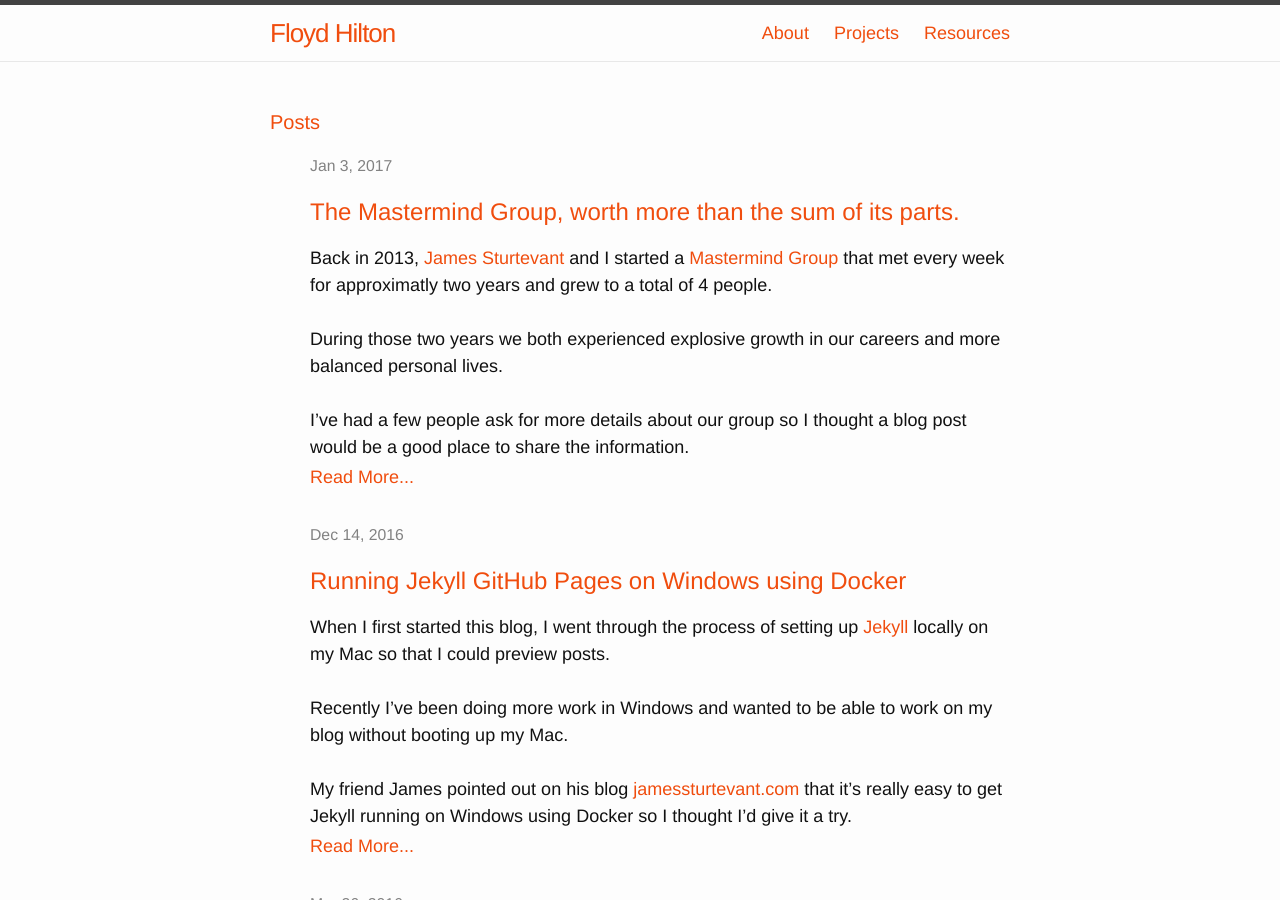
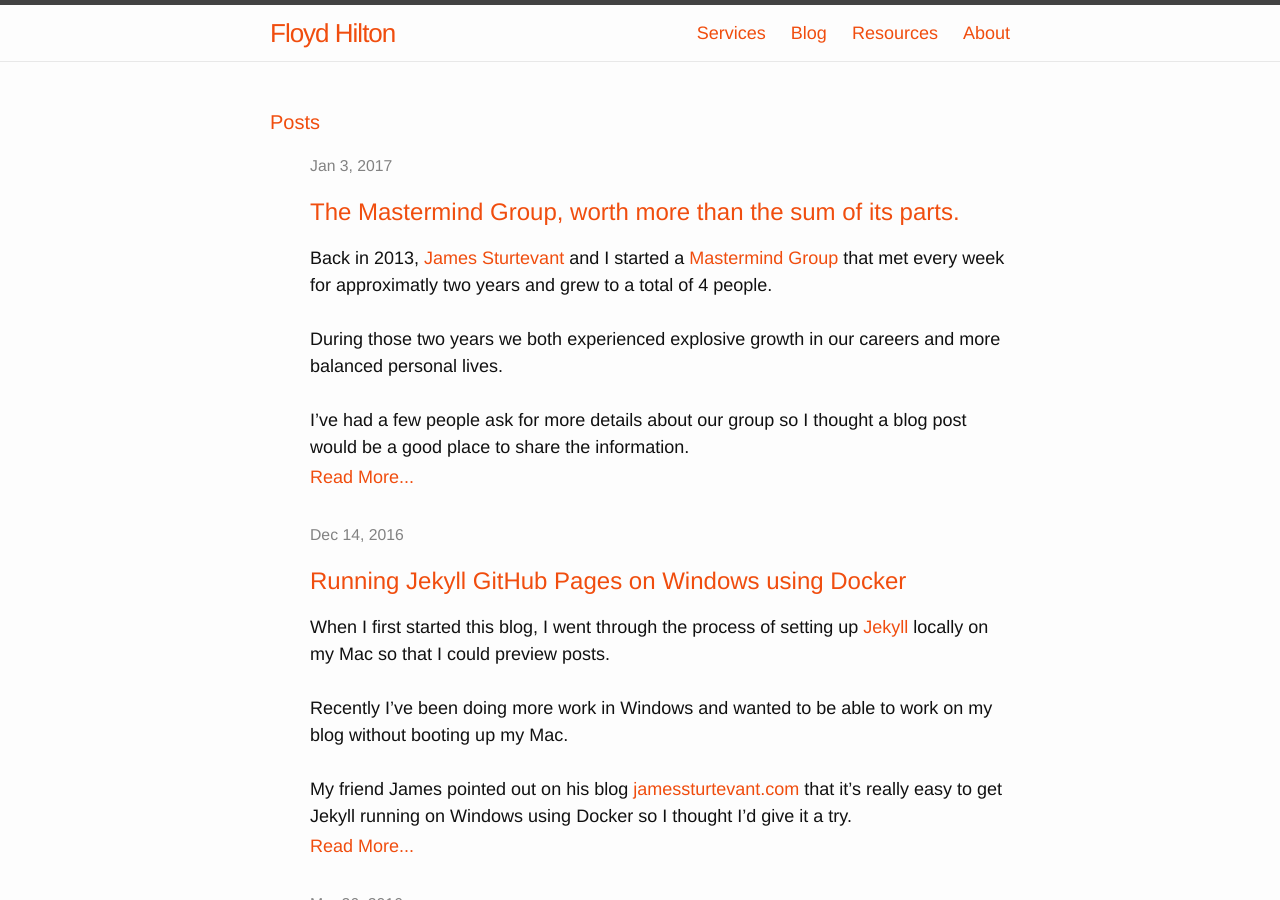
Before and after one commit to fhilton/fhilton.github.io, a Jekyll site: the page built from index.html, in a window 1280 px wide and 900 px high. Built offline with Jekyll 4.4.1, drawn with Linux system fonts in a browser that asks for light colours.

Commit message:
Updated header to reorder links.

```diff
--- a/_includes/header.html
+++ b/_includes/header.html
@@ -14,11 +14,10 @@
       </a>
 
       <div class="trigger">
-        {% for page in site.pages %}
-          {% if page.title %}
-          <a class="page-link" href="{{ page.url | prepend: site.baseurl }}">{{ page.title }}</a>
-          {% endif %}
-        {% endfor %}
+        <a class="page-link" href="/services/">Services</a>
+        <a class="page-link" href="/blog/">Blog</a>
+        <a class="page-link" href="/resources/">Resources</a>
+        <a class="page-link" href="/about/">About</a>
       </div>
     </nav>
 
```
